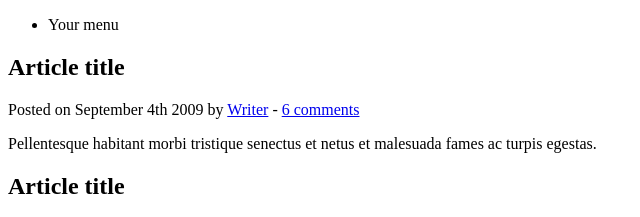
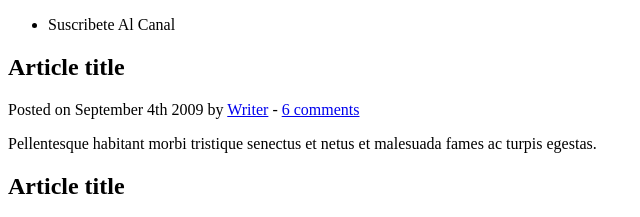
Before and after one commit to bonanza1958/demo-repo2, a plain HTML site: page index.html in a window 1280 px wide. Shown: the top 217 px of the page, 0-640 px from the left. Drawn offline with Linux system fonts and the light colour scheme.

Commit message:
se modifico el Titulo

```diff
--- a/index.html
+++ b/index.html
@@ -3,7 +3,7 @@
 
 <head>
 	<meta http-equiv="Content-Type" content="text/html; charset=UTF-8" />
-	<title>Your Website</title>
+	<title>Your MITOCODE</title>
 </head>
 
 <body>
@@ -11,7 +11,7 @@
 	<header>
 		<nav>
 			<ul>
-				<li>Your menu</li>
+				<li>Suscribete Al Canal</li>
 			</ul>
 		</nav>
 	</header>
```
